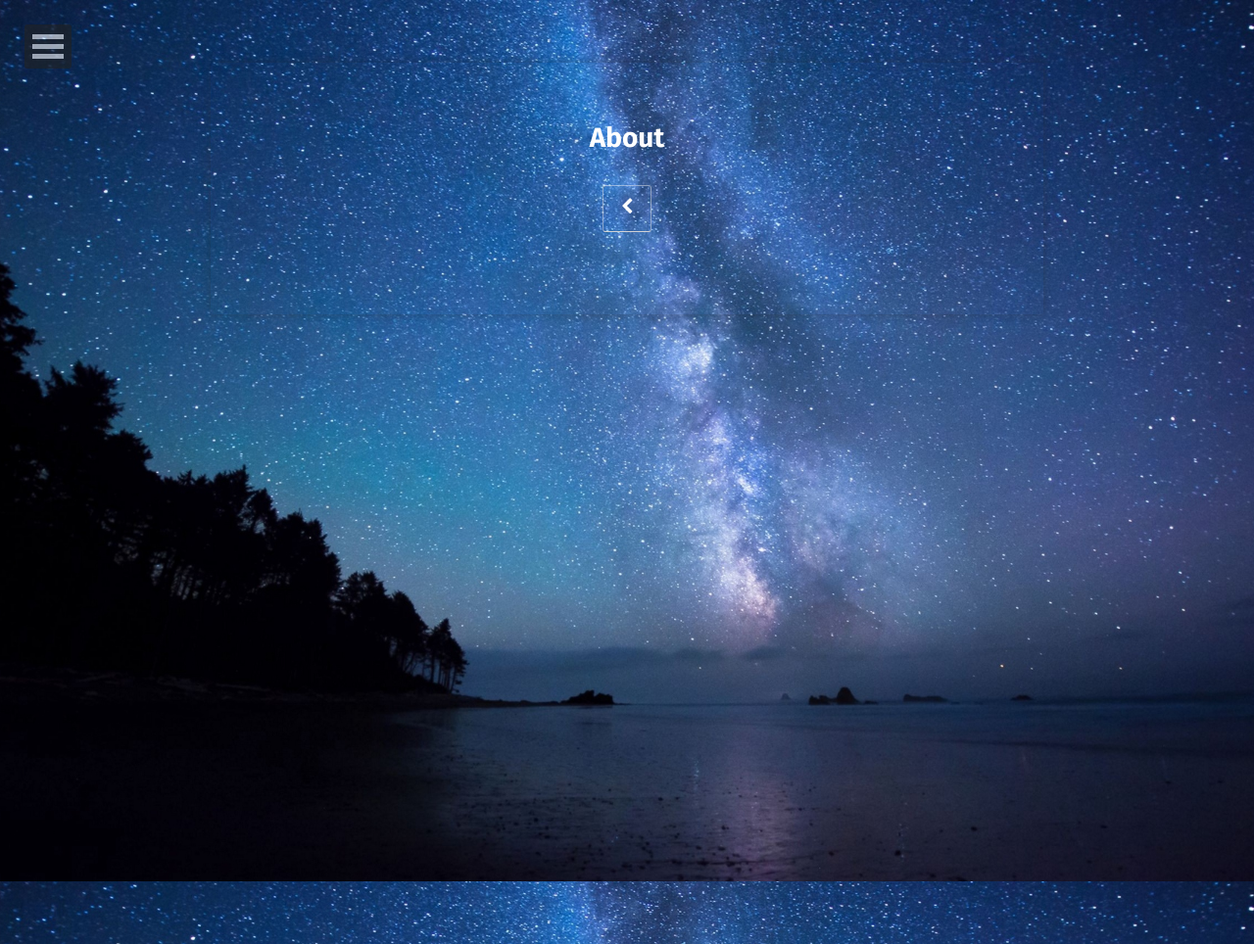
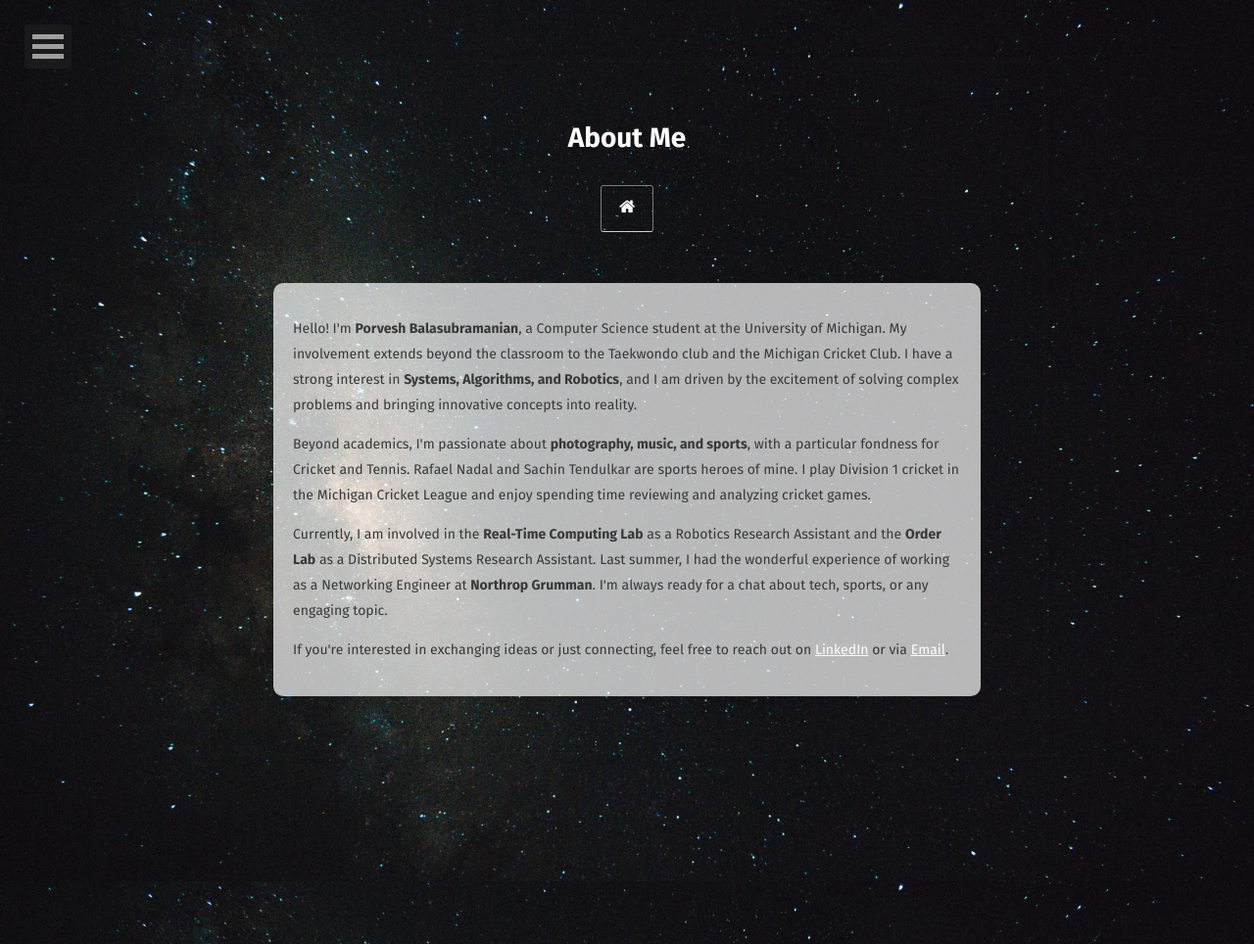
Before and after one commit to Porvesh/Porvesh.github.io, a Jekyll site: the page built from about/index.md, in a window 1280 px wide. Shown: the whole page at 98% size. Built offline with Jekyll 4.4.1, drawn with Linux system fonts in a browser that asks for light colours; some web fonts are replaced.

Commit message:
fixing about me

```diff
--- a/_config.yml
+++ b/_config.yml
@@ -5,7 +5,7 @@ description:        "Founding Engineer/Partime Cricketer"
 reading_time:       true
 words_per_minute:   200
 logo:               'assets/img/'
-background:         'assets/img/sky2.jpg'
+background:         'assets/img/sky1.jpg'
 tiled_bg:           false   # Set this true if you want to tile your background image, otherwise it will be covered
 locale:             en_US
 url:                https://porvesh.github.io/
--- a/_layouts/about.html
+++ b/_layouts/about.html
@@ -21,7 +21,7 @@
                 </div>
                 <div class="post-list">
                     <div class="wow fadeInLeft" data-wow-duration="1.5s" style="background-color:rgba(255,255,255,0.7); padding: 20px; border-radius: 10px;">
-                        <p>Hello! I'm <b>Porvesh Balasubramanian</b>, a Computer Science student with a Mathematics minor at the University of Michigan. My involvement extends beyond the classroom to the Taekwondo club and the Michigan Cricket Club. I have a strong interest in <b>Systems, Algorithms, and Robotics</b>, and I am driven by the excitement of solving complex problems and bringing innovative concepts into reality.</p>
+                        <p>Hello! I'm <b>Porvesh Balasubramanian</b>, a Computer Science student at the University of Michigan. My involvement extends beyond the classroom to the Taekwondo club and the Michigan Cricket Club. I have a strong interest in <b>Systems, Algorithms, and Robotics</b>, and I am driven by the excitement of solving complex problems and bringing innovative concepts into reality.</p>
 
                         <p>Beyond academics, I'm passionate about <b>photography, music, and sports</b>, with a particular fondness for Cricket and Tennis. Rafael Nadal and Sachin Tendulkar are sports heroes of mine. I play Division 1 cricket in the Michigan Cricket League and enjoy spending time reviewing and analyzing cricket games.</p>
 
--- a/about/index.md
+++ b/about/index.md
@@ -1,5 +1,5 @@
 ---
-layout: page
+layout: about
 title: About
 comments: false
 ---
```
Also changed, not shown: experience/index.md (+1 -1 lines), photography/index.md (+1 -1 lines), posts/index.md (+1 -1 lines), _layouts/experience.html (added), _layouts/photography.html (added).
